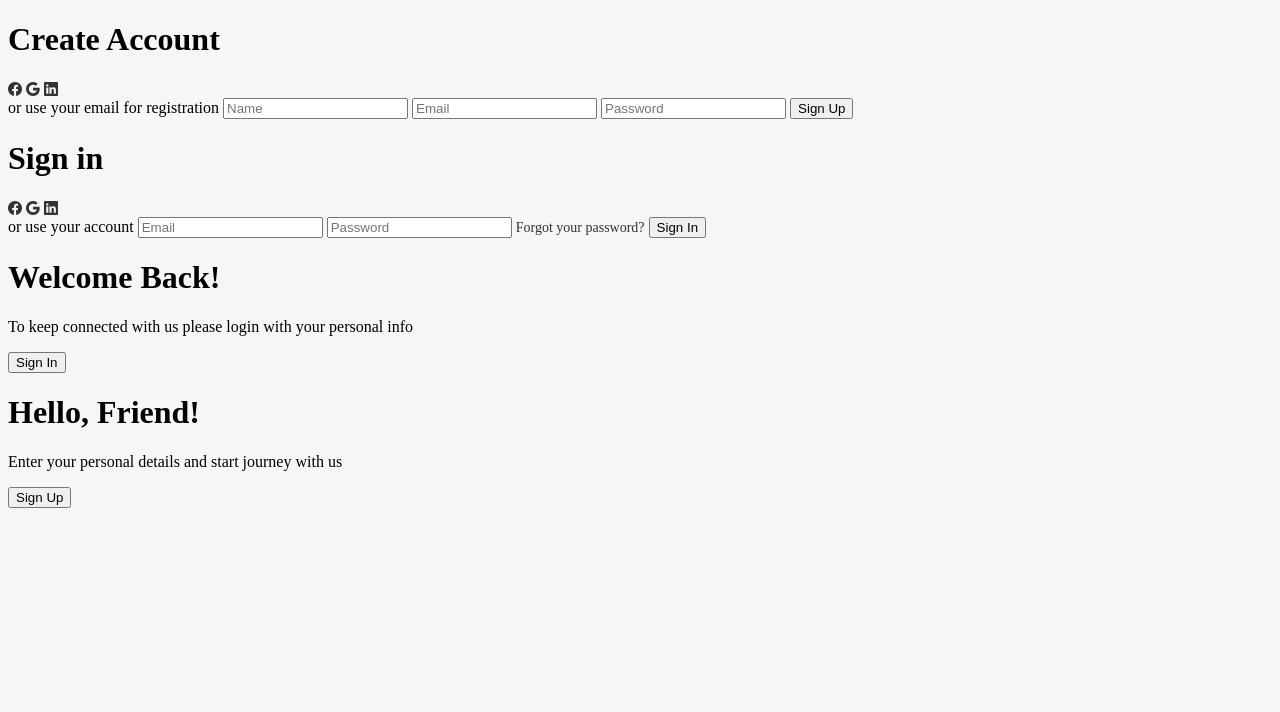
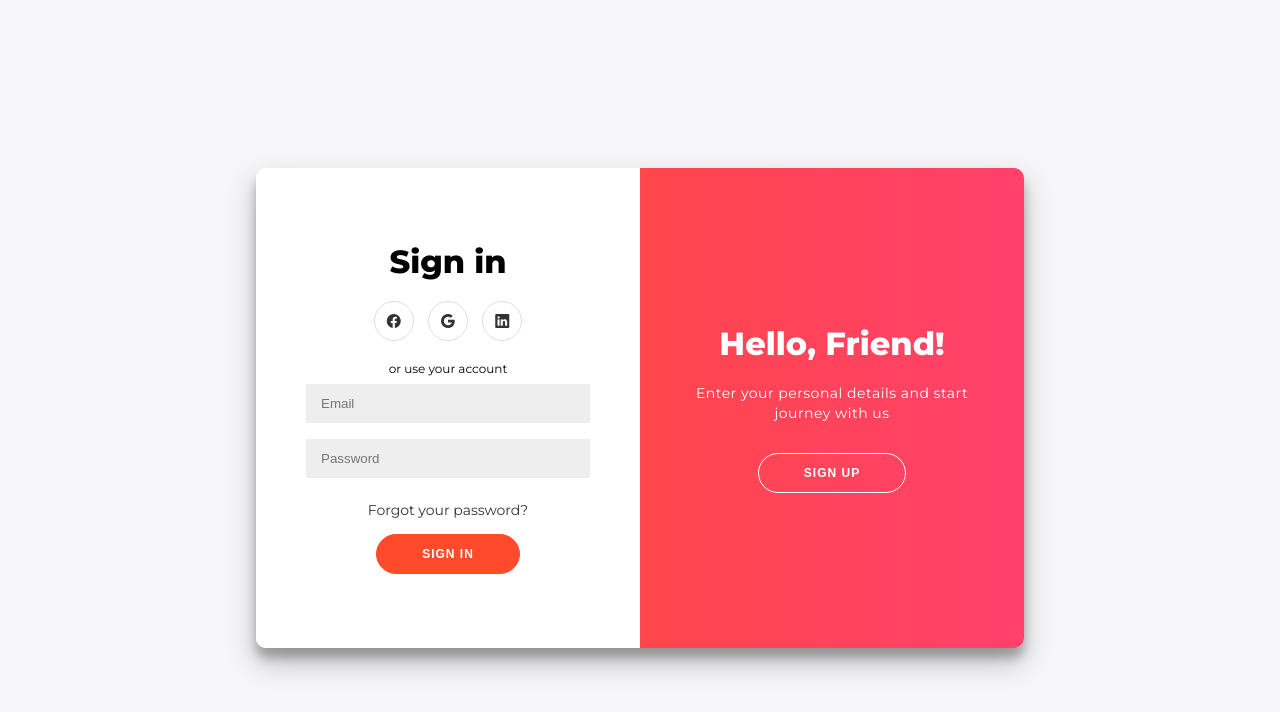
Before and after one commit to LuakezDev/form-login, a plain HTML site: page index.html in a window 1280 px wide. Drawn offline with nearby package versions, Linux system fonts and the light colour scheme.

Commit message:
Adicionando css e js

```diff
--- a/index.html
+++ b/index.html
@@ -5,7 +5,7 @@
     <meta name="viewport" content="width=device-width, initial-scale=1.0" />
     <title>Tela Login</title>
 
-    <link rel="stylesheet" href="/style.css">
+    <link rel="stylesheet" href="/src/css/style.css">
 
    <link rel="stylesheet" href="https://cdn.jsdelivr.net/npm/bootstrap-icons@1.3.0/font/bootstrap-icons.css">
 
@@ -60,6 +60,7 @@
             </div>
         </div>
     </div>
+    <script src="/script.js"></script>
 
 
 </body>
--- a/script.js
+++ b/script.js
@@ -0,0 +1,11 @@
+const signUpButton = document.getElementById('signUp');
+const signInButton = document.getElementById('signIn');
+const container = document.getElementById('container');
+
+signUpButton.addEventListener('click', () => {
+	container.classList.add("right-panel-active");
+});
+
+signInButton.addEventListener('click', () => {
+	container.classList.remove("right-panel-active");
+});
--- /dev/null
+++ b/src/css/style.css
@@ -0,0 +1,225 @@
+@import url('https://fonts.googleapis.com/css?family=Montserrat:400,800');
+
+*{
+    box-sizing: border-box;
+}
+
+body{
+
+    background: #f6f5f7;
+    display: flex;
+    justify-content: center;
+    flex-direction: column;
+    font-family: 'Montserrat', sans-serif;
+    height: 100vh;
+	align-items: center;
+}
+
+h1 {
+	font-weight: bold;
+	margin: 0;
+}
+
+h2 {
+	text-align: center;
+}
+
+p {
+	font-size: 14px;
+	font-weight: 100;
+	line-height: 20px;
+	letter-spacing: 0.5px;
+	margin: 20px 0 30px;
+}
+
+span {
+	font-size: 12px;
+}
+
+a {
+    color: #333;
+	font-size: 14px;
+	text-decoration: none;
+	margin: 15px 0;
+}
+
+button {
+	border-radius: 20px;
+	border: 1px solid #FF4B2B;
+	background-color: #FF4B2B;
+	color: #FFFFFF;
+	font-size: 12px;
+	font-weight: bold;
+	padding: 12px 45px;
+	letter-spacing: 1px;
+	text-transform: uppercase;
+	transition: transform 80ms ease-in;
+}
+
+button:active {
+	transform: scale(0.95);
+}
+
+button:focus {
+	outline: none;
+}
+
+button.ghost {
+	background-color: transparent;
+	border-color: #FFFFFF;
+}
+
+form {
+	background-color: #FFFFFF;
+	display: flex;
+	align-items: center;
+	justify-content: center;
+	flex-direction: column;
+	padding: 0 50px;
+	height: 100%;
+	text-align: center;
+}
+
+input{
+    background-color: #eee;
+    border: none;
+    padding: 12px 15px;
+	margin: 8px 0;
+	width: 100%;
+}
+
+.container{
+	background-color: #fff;
+	border-radius: 10px;
+	box-shadow: 0 14px 28px rgba(0,0,0,0.25),
+			0 10px 10px rgba(0,0,0,0.22);
+	position: relative;
+	overflow: hidden;
+	width: 768px;
+	max-width: 100%;
+	min-height: 480px;
+
+}
+.form-container {
+	position: absolute;
+	top: 0;
+	height: 100%;
+	transition: all 0.6s ease-in-out;
+}
+
+.sign-in-container {
+	left: 0;
+	width: 50%;
+	z-index: 2;
+}
+
+.container.right-panel-active .sign-in-container {
+	transform: translateX(100%);
+}
+
+.sign-up-container {
+	left: 0;
+	width: 50%;
+	opacity: 0;
+	z-index: 1;
+}
+
+.container.right-panel-active .sign-up-container {
+	transform: translateX(100%);
+	opacity: 1;
+	z-index: 5;
+	animation: show 0.6s;
+}
+
+@keyframes show {
+	0%, 49.99% {
+		opacity: 0;
+		z-index: 1;
+	}
+
+	50%, 100% {
+		opacity: 1;
+		z-index: 5;
+	}
+}
+
+.overlay-container {
+	position: absolute;
+	top: 0;
+	left: 50%;
+	width: 50%;
+	height: 100%;
+	overflow: hidden;
+	transition: transform 0.6s ease-in-out;
+	z-index: 100;
+}
+
+.container.right-panel-active .overlay-container{
+	transform: translateX(-100%);
+}
+
+.overlay {
+	background: #FF416C;
+	background: -webkit-linear-gradient(to right, #FF4B2B, #FF416C);
+	background: linear-gradient(to right, #FF4B2B, #FF416C);
+	background-repeat: no-repeat;
+	background-size: cover;
+	background-position: 0 0;
+	color: #FFFFFF;
+	position: relative;
+	left: -100%;
+	height: 100%;
+	width: 200%;
+  	transform: translateX(0);
+	transition: transform 0.6s ease-in-out;
+}
+.container.right-panel-active .overlay {
+	transform: translateX(50%);
+}
+
+.overlay-panel {
+  position: absolute;
+  display: flex;
+  align-items: center;
+  justify-content: center;
+  flex-direction: column;
+  padding: 0 40px;
+  text-align: center;
+  top: 0;
+  height: 100%;
+  width: 50%;
+  transform: translateX(0);
+  transition: transform 0.6s ease-in-out;
+}
+
+
+.overlay-left {
+	transform: translateX(-20%);
+}
+
+.container.right-panel-active .overlay-left {
+	transform: translateX(0);
+}
+
+.overlay-right {
+	right: 0;
+	transform: translateX(0);
+}
+.container.right-panel-active .overlay-right {
+	transform: translateX(20%);
+}
+
+.social-container {
+	margin: 20px 0;
+}
+
+.social-container a {
+	border: 1px solid #DDDDDD;
+	border-radius: 50%;
+	display: inline-flex;
+	justify-content: center;
+	align-items: center;
+	margin: 0 5px;
+	height: 40px;
+	width: 40px;
+}
--- a/style.css
+++ /dev/null
@@ -1,13 +0,0 @@
-
-
-body{
-
-    background: #f6f5f7;
-}
-
-a {
-    color: #333;
-    font-size: 14px;
-    text-decoration: none;
-    margin: 15px 0;
-}
```
